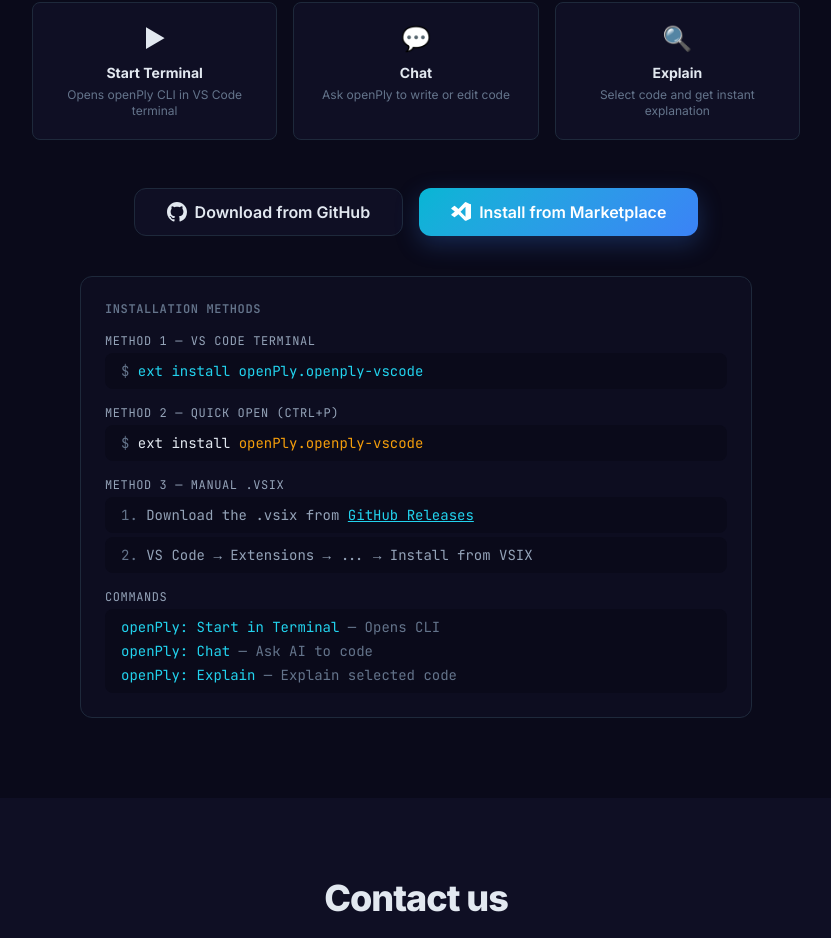
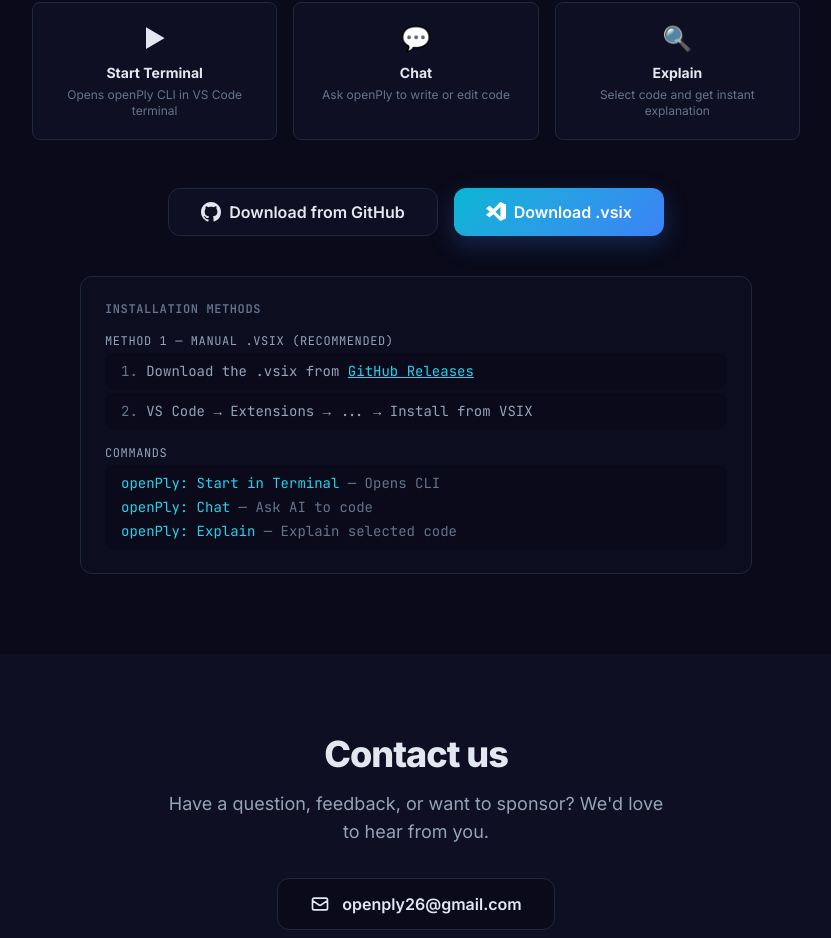
Before and after one commit to openply26/openply, a React (Vite) app in the folder site/: page / in a window 1280 px wide. Shown: the part 4797-5735 px from the top of the page, without its empty margins (224-1055 px from the left). Built offline with nearby package versions, Linux system fonts and the light colour scheme; no server answers.

Commit message:
vscode install: replace marketplace link with direct .vsix download (not yet published)

```diff
--- a/site/src/components/VSCodeInstall.tsx
+++ b/site/src/components/VSCodeInstall.tsx
@@ -38,13 +38,13 @@
             Download from GitHub
           </a>
           <a
-            href="https://marketplace.visualstudio.com/items?itemName=openPly.openply-vscode"
+            href="https://github.com/openply26/openply/releases/latest/download/openply-vscode-0.1.0.vsix"
             target="_blank"
             rel="noopener noreferrer"
             className="flex h-[48px] items-center rounded-xl bg-linear-135 from-[#06B6D4] to-[#3B82F6] px-8 text-base font-semibold text-white shadow-[0_8px_24px_rgba(59,130,246,0.25)] transition-all duration-200 hover:-translate-y-0.5 hover:shadow-[0_12px_32px_rgba(59,130,246,0.35)] hover:brightness-110"
           >
             <svg className="mr-2 h-5 w-5" viewBox="0 0 24 24" fill="currentColor"><path d="M23.15 2.587L18.21.21a1.494 1.494 0 0 0-1.705.29L8.95 8.342 4.703 4.852a.75.75 0 0 0-.977 0L.635 7.188a.748.748 0 0 0 0 1.146l3.975 3.157-3.975 3.157a.748.748 0 0 0 0 1.146l3.091 2.336a.75.75 0 0 0 .977 0l4.247-3.49 7.555 7.541a1.494 1.494 0 0 0 1.705.29l4.94-2.377A1.5 1.5 0 0 0 24 18.22V5.78a1.5 1.5 0 0 0-.85-3.193zM17.38 17.628l-6-6 6-6v12z"/></svg>
-            Install from Marketplace
+            Download .vsix
           </a>
         </div>
 
@@ -52,20 +52,7 @@
         <div className="mx-auto mt-10 max-w-2xl rounded-xl border border-[#1e293b] bg-[#0d0d20] p-6 text-left font-mono text-sm">
           <p className="mb-3 text-xs font-semibold uppercase tracking-wider text-[#64748b]">Installation methods</p>
 
-          <p className="mt-4 text-[#94a3b8] text-xs uppercase tracking-wider">Method 1 — VS Code terminal</p>
-          <div className="mt-1 rounded-lg bg-[#0a0a1a] px-4 py-2">
-            <span className="text-[#64748b]">$</span>{' '}
-            <span className="text-[#22D3EE]">ext install openPly.openply-vscode</span>
-          </div>
-
-          <p className="mt-4 text-[#94a3b8] text-xs uppercase tracking-wider">Method 2 — Quick open (Ctrl+P)</p>
-          <div className="mt-1 rounded-lg bg-[#0a0a1a] px-4 py-2">
-            <span className="text-[#64748b]">$</span>{' '}
-            <span className="text-[#e2e8f0]">ext install </span>
-            <span className="text-[#f59e0b]">openPly.openply-vscode</span>
-          </div>
-
-          <p className="mt-4 text-[#94a3b8] text-xs uppercase tracking-wider">Method 3 — Manual .vsix</p>
+          <p className="mt-4 text-[#94a3b8] text-xs uppercase tracking-wider">Method 1 — Manual .vsix (recommended)</p>
           <div className="mt-1 rounded-lg bg-[#0a0a1a] px-4 py-2">
             <span className="text-[#64748b]">1.</span>{' '}
             <span className="text-[#94a3b8]">Download the .vsix from</span>{' '}
```
